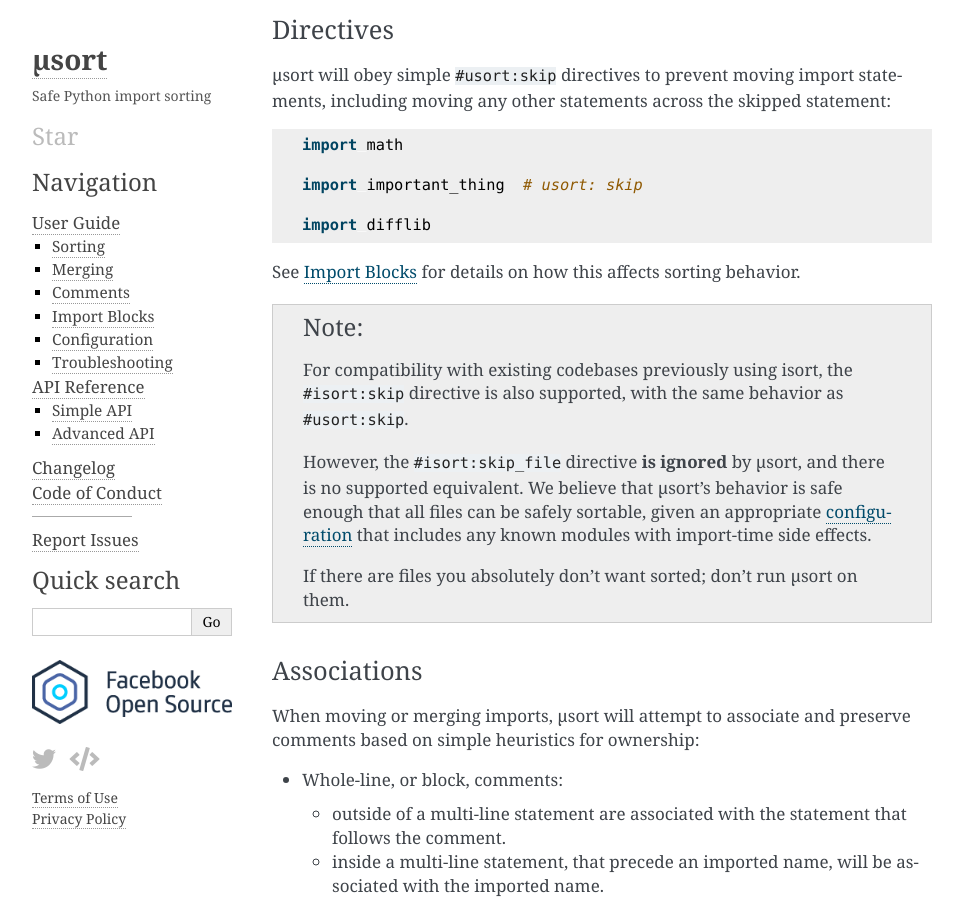
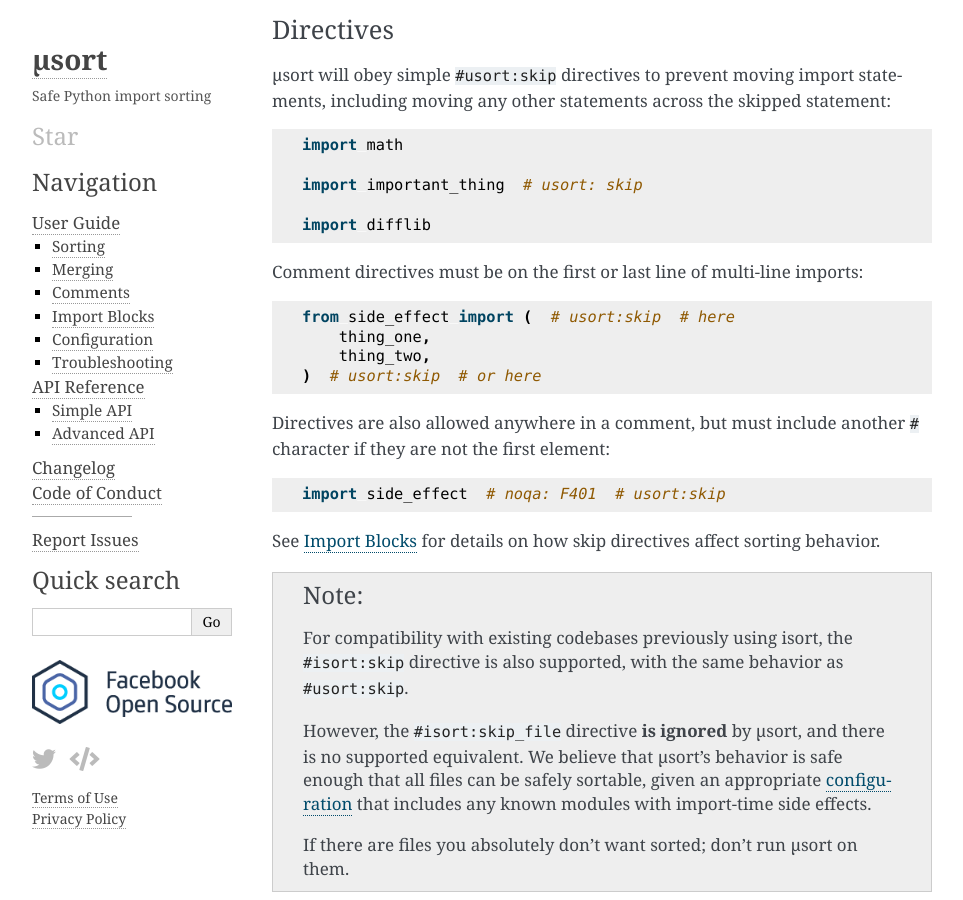
Before and after one commit to facebook/usort, a Sphinx documentation site: the page built from docs/guide.rst, in a window 1280 px wide and 900 px high, scrolled down 3739 px. Shown: the whole window, without its empty margins (148-1111 px from the left). Built offline with Sphinx 7.4.7, drawn with Linux system fonts in a browser that asks for light colours; pages that are not in the unit, such as notebooks, are missing from menus; some of the changed text lies outside the part shown.

Commit message:
Document allowed comment directive locations

```diff
--- a/docs/guide.rst
+++ b/docs/guide.rst
@@ -186,7 +186,19 @@ including moving any other statements across the skipped statement::
 
     import difflib
 
-See `Import Blocks`_ for details on how this affects sorting behavior.
+Comment directives must be on the first or last line of multi-line imports::
+
+    from side_effect import (  # usort:skip  # here
+        thing_one,
+        thing_two,
+    )  # usort:skip  # or here
+
+Directives are also allowed anywhere in a comment, but must include another ``#``
+character if they are not the first element::
+
+    import side_effect  # noqa: F401  # usort:skip
+
+See `Import Blocks`_ for details on how skip directives affect sorting behavior.
 
 .. note::
     For compatibility with existing codebases previously using isort, the
@@ -312,6 +324,8 @@ containing the directives, which will remain unchanged::
 Both ``#usort:skip`` and ``#isort:skip`` (with any amount of whitespace),
 will trigger this behavior, so existing comments intended for isort will still
 work with µsort.
+
+See `directives`_ for details on supported comment directives.
 
 Statements
 ^^^^^^^^^^
```
